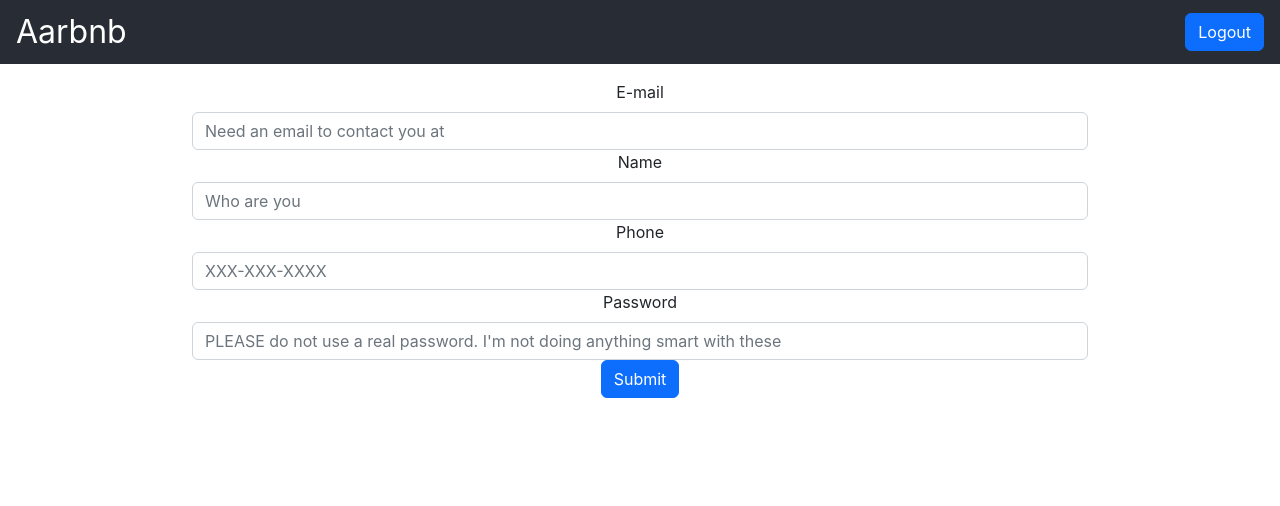
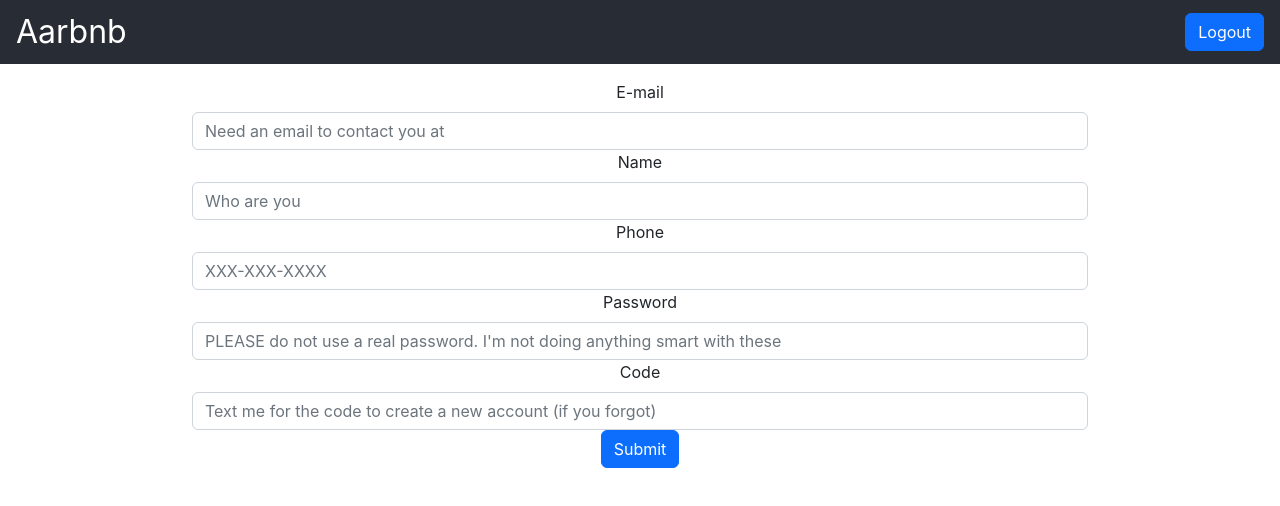
Before and after one commit to asunson/aarbnb, a React (Create React App) app in the folder aarbnb-frontend/: page / in a window 1280 px wide. Both pictures are taken after a click on the button "Sign-up". Shown: the top 506 px of the page. Built offline with nearby package versions, Linux system fonts and the light colour scheme.

Commit message:
add missing fe files and change to form submit

```diff
--- a/aarbnb-frontend/src/layouts/LoginPage.tsx
+++ b/aarbnb-frontend/src/layouts/LoginPage.tsx
@@ -44,7 +44,7 @@ const LoginView: React.FC<LoginViewProps> = (props) => {
   );
 
   return (
-    <div className="form-login">
+    <form className="form-login">
       <TextInput
         value={loginForm.email}
         onChange={(email: string) =>
@@ -70,7 +70,7 @@ const LoginView: React.FC<LoginViewProps> = (props) => {
         Log-in
       </Button>
       <Button onClick={() => setShowLogin(false)}>Sign-up</Button>
-    </div>
+    </form>
   );
 };
 
@@ -84,6 +84,7 @@ const SignUpView: React.FC<{ setShowLogin: (value: boolean) => void }> = (
     name: "",
     phone: "",
     password: "",
+    code: "",
     isHost: false,
   });
 
@@ -105,7 +106,7 @@ const SignUpView: React.FC<{ setShowLogin: (value: boolean) => void }> = (
   );
 
   return (
-    <>
+    <form>
       <TextInput
         {...inputProps.to("email").get()}
         label="E-mail"
@@ -127,9 +128,14 @@ const SignUpView: React.FC<{ setShowLogin: (value: boolean) => void }> = (
         label="Password"
         placeholderText="PLEASE do not use a real password. I'm not doing anything smart with these"
       />
+      <TextInput
+        {...inputProps.to("code").get()}
+        label="Code"
+        placeholderText="Text me for the code to create a new account (if you forgot)"
+      />
       <Button type="submit" onClick={() => signUp(signupForm)}>
         Submit
       </Button>
-    </>
+    </form>
   );
 };
--- a/aarbnb-frontend/src/types/types.ts
+++ b/aarbnb-frontend/src/types/types.ts
@@ -19,7 +19,7 @@ export interface User {
   isHost: boolean;
 }
 
-export type UserRequest = Omit<User, "id"> & { password: string };
+export type UserRequest = Omit<User, "id"> & { password: string, code: string };
 export interface SessionResponse extends ApiSuccessResponse {
   token: string;
   user: User | null;
```
Also changed, not shown: 1 other file (tests, documents, lock files or other folders).
